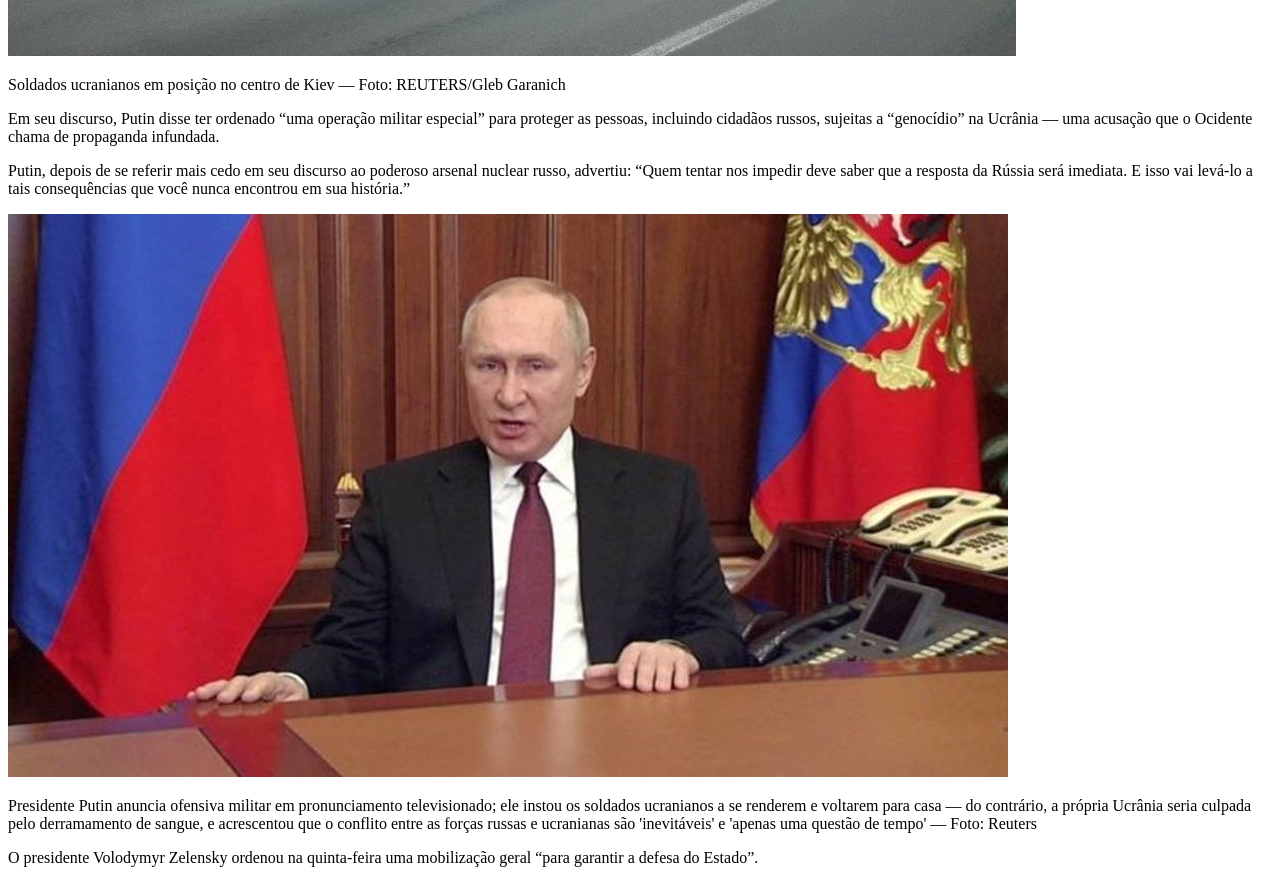
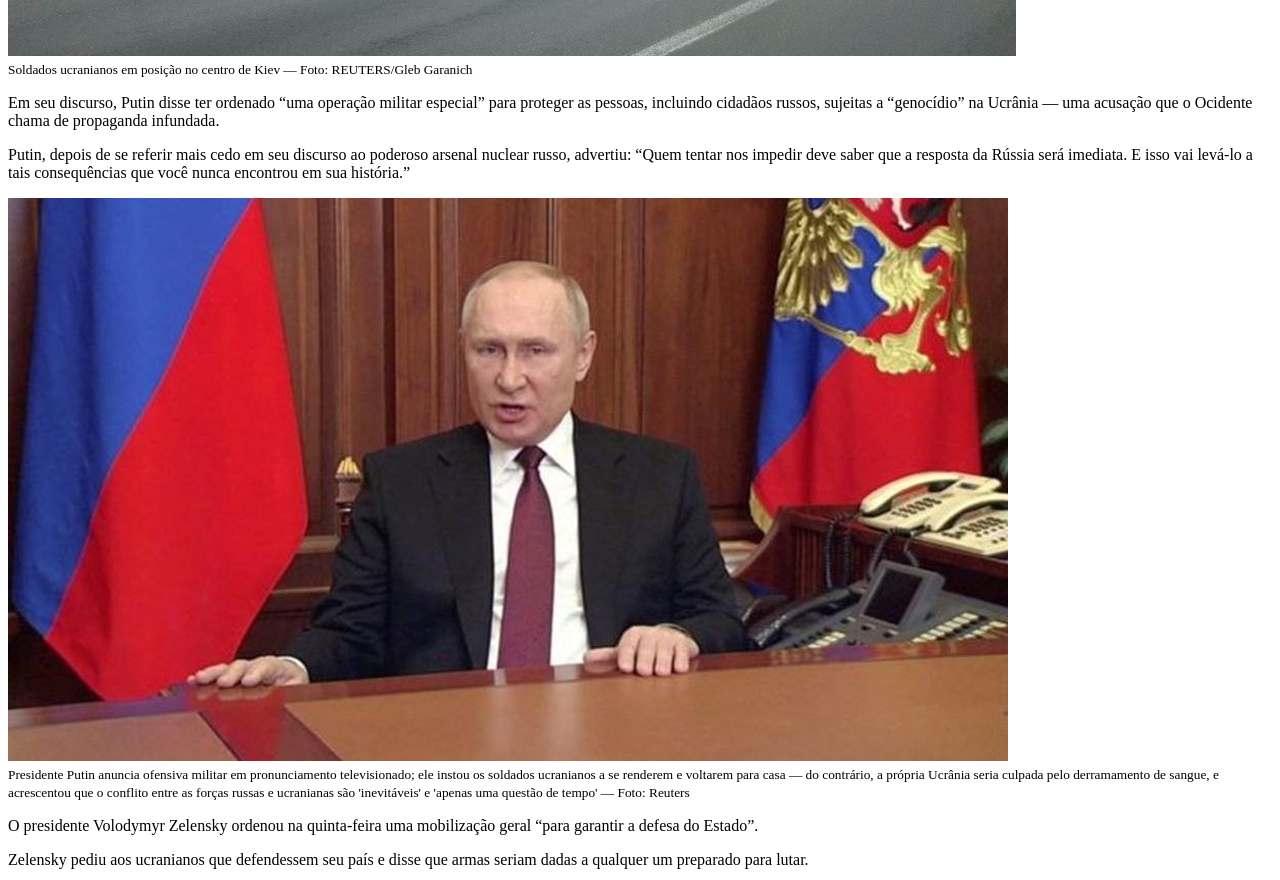
Before and after one commit to MariaCHelena/UniProjecao, a plain HTML site: page Aula3/exercicio1SemCSS.html in a window 1280 px wide. Shown: the part 840-1720 px from the top of the page. Drawn offline with Linux system fonts and the light colour scheme.

Commit message:
Mudando de 'p' para 'small' no arquivo sem CSS

```diff
--- a/Aula3/exercicio1SemCSS.html
+++ b/Aula3/exercicio1SemCSS.html
@@ -15,7 +15,8 @@
 
         <picture>
             <img src="img/guerra.jpg" alt="imagem da guerra na Ucrania">
-            <p>Soldados ucranianos em posição no centro de Kiev — Foto: REUTERS/Gleb Garanich</p>
+            <br>
+            <small>Soldados ucranianos em posição no centro de Kiev — Foto: REUTERS/Gleb Garanich</small>
         </picture>
 
         <p>Em seu discurso, Putin disse ter ordenado “uma operação militar especial” para proteger as pessoas, incluindo cidadãos russos, sujeitas a “genocídio” na Ucrânia — uma acusação que o Ocidente chama de propaganda infundada. </p>
@@ -24,7 +25,8 @@
 
         <picture>
             <img src="img/putin.jpg" alt="Imagem do presidente da Russia">
-            <p>Presidente Putin anuncia ofensiva militar em pronunciamento televisionado; ele instou os soldados ucranianos a se renderem e voltarem para casa — do contrário, a própria Ucrânia seria culpada pelo derramamento de sangue, e acrescentou que o conflito entre as forças russas e ucranianas são 'inevitáveis' e 'apenas uma questão de tempo' — Foto: Reuters </p>
+            <br>
+            <small>Presidente Putin anuncia ofensiva militar em pronunciamento televisionado; ele instou os soldados ucranianos a se renderem e voltarem para casa — do contrário, a própria Ucrânia seria culpada pelo derramamento de sangue, e acrescentou que o conflito entre as forças russas e ucranianas são 'inevitáveis' e 'apenas uma questão de tempo' — Foto: Reuters </small>
         </picture>
 
         <p>O presidente Volodymyr Zelensky ordenou na quinta-feira uma mobilização geral “para garantir a defesa do Estado”. </p>
@@ -42,7 +44,8 @@
 
         <picture>
             <img src="img/will-smith-bate-chris-rock.jpg" alt="Imagem do tapa de Will Smith" height="600px">
-            <p>Will Smith bate em Chris Rock na cerimônia do Oscar 2022 — Foto: Brian Snyder/Reuters </p>
+            <br>
+            <small>Will Smith bate em Chris Rock na cerimônia do Oscar 2022 — Foto: Brian Snyder/Reuters </small>
         </picture>
 
         <p>Chris Rock disse que mal podia esperar para ver Jada, que tem alopecia, uma doença que causa a queda de cabelos (leia mais sobre isso aqui), estrelar "G.I. Jane 2". No longa de 1997, "G.I. Jane", que no Brasil foi lançado como "Até o limite da honra", a atriz Demi Moore raspou os cabelos para dar vida a uma tenente.</p>
```
